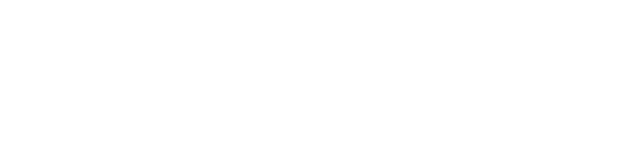
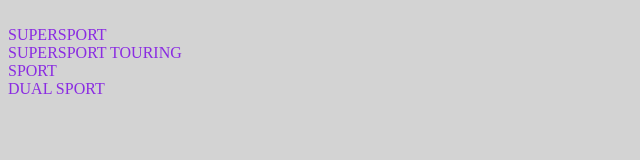
Before and after one commit to DokSna/Yamaha, a plain HTML site: page index.html in a window 1280 px wide. Shown: the whole page, without its empty margins (0-640 px from the left). Drawn offline with Linux system fonts and the light colour scheme.

Commit message:
стили забыл подключить...

```diff
--- a/index.html
+++ b/index.html
@@ -5,6 +5,7 @@
     <meta charset="UTF-8">
     <meta name="viewport" content="width=device-width, initial-scale=1.0">
     <meta http-equiv="X-UA-Compatible" content="ie=edge">
+    <link rel="stylesheet" href="style.css">
     <title>Document</title>
 </head>
 
@@ -12,7 +13,14 @@
     <header>
         <div class="logo-1"></div>
         <nav>
-            <div class="main-nav"></div>
+            <div class="main-nav">
+                <ul>
+                    <li>SUPERSPORT</li>
+                    <li>SUPERSPORT TOURING</li>
+                    <li>SPORT</li>
+                    <li>DUAL SPORT</li>
+                </ul>
+            </div>
             <div class="links-header"></div>
             <div class="search"></div>
         </nav>
--- a/style.css
+++ b/style.css
@@ -1,3 +1,6 @@
+body {
+  background-color: lightgrey;
+}
 .layout-plan {
   /*определяет границы контента на протяжении всей страницы, где это необходимо*/
   max-width: 1280px;
@@ -10,3 +13,20 @@
   display: table;
   clear: both;
 }
+.main-nav ul {
+  display: inline;
+  font-size: 16px;
+  font-family: "Oswald";
+  color: blueviolet;
+}
+/*.nav ul li {
+  font-size: 16px;
+  font-family: "Oswald";
+  color: rgb(33, 35, 39);
+  line-height: 1.2;
+  text-align: center;
+  position: absolute;
+  left: 137.359px;
+  top: 41.4px;
+  z-index: 133;
+}*/
```
